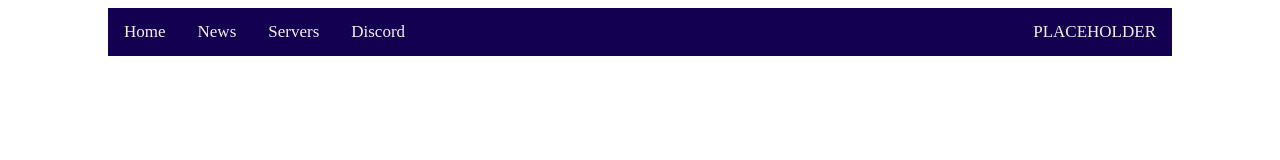
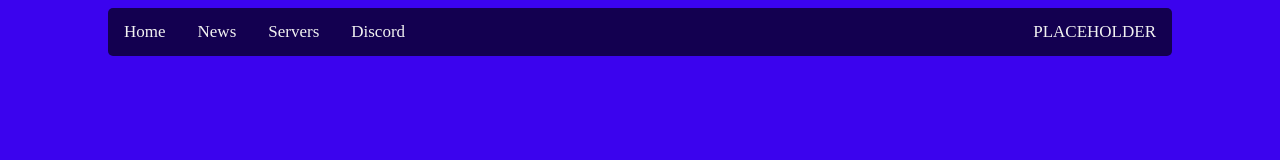
Before and after one commit to LfourZ/mankdemes, a plain HTML site: page index.html in a window 1280 px wide. Drawn offline with Linux system fonts and the light colour scheme.

Commit message:
Added stuff before I go home

```diff
--- a/css/main.css
+++ b/css/main.css
@@ -1,3 +1,7 @@
+body {
+	background-color: #3b03ee;
+}
+
 .wrapper {
 	max-width: 900px;
 	margin-left: auto;
@@ -17,6 +21,7 @@
 	margin-left: 100px;
 	margin-right: 100px;
 	max-height: 60px;
+	border-radius: 5px;
 }
 
 .topnav .language {
```
